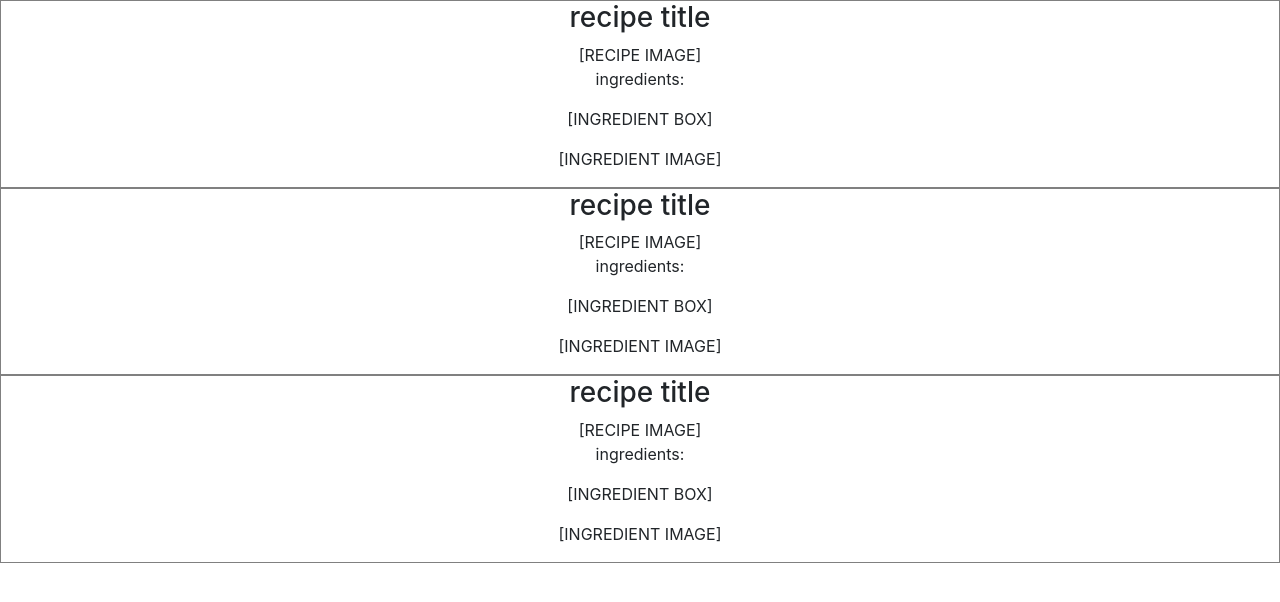
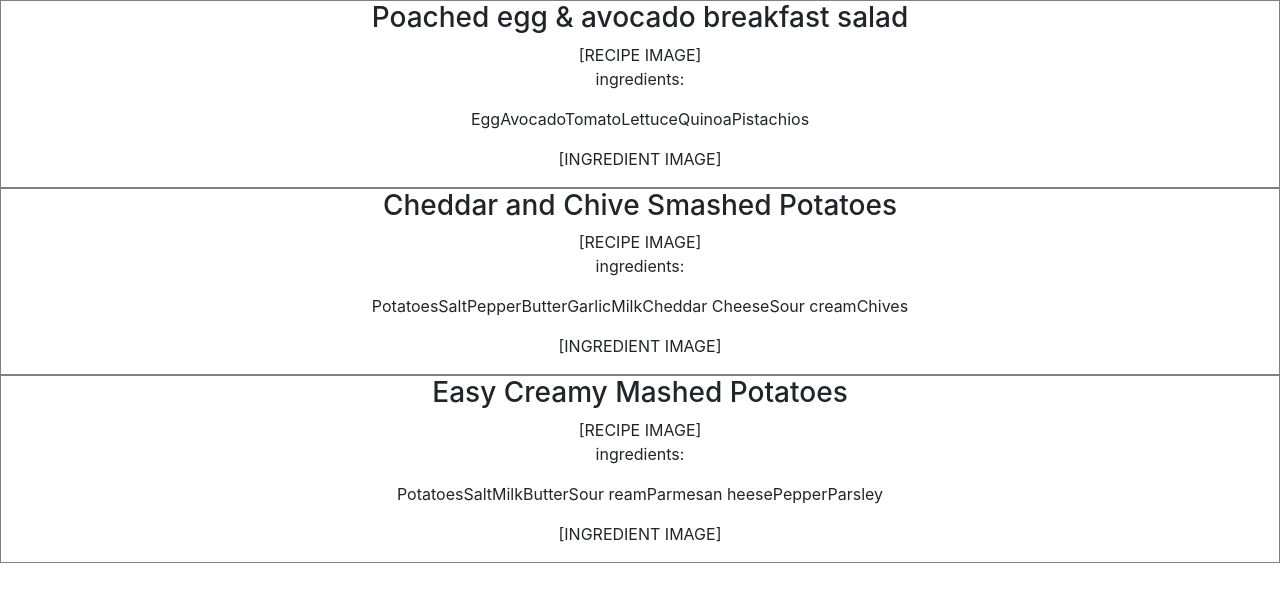
Before and after one commit to hellowhirl/recipedb, a React (Create React App) app: page / in a window 1280 px wide. Shown: the top 602 px of the page. Built offline with nearby package versions, Linux system fonts and the light colour scheme.

Commit message:
fill in recipe title and ingredients with json

```diff
--- a/src/components/RecipeCard.jsx
+++ b/src/components/RecipeCard.jsx
@@ -5,7 +5,7 @@ class RecipeCard extends Component {
     return (
       <React.Fragment>
         <article>
-          <h3>recipe title</h3>
+          <h3>{this.props.name}</h3>
           <div class="recipeImage">[RECIPE IMAGE]</div>
 
           <div class="recipeIngredients">
@@ -13,7 +13,7 @@ class RecipeCard extends Component {
           </div>
 
           <div class="ingredientBox">
-            <p>[INGREDIENT BOX]</p>
+            <p>{this.props.ingredients}</p>
             <div class="ingredientImage">
               <p>[INGREDIENT IMAGE]</p>
             </div>
```
